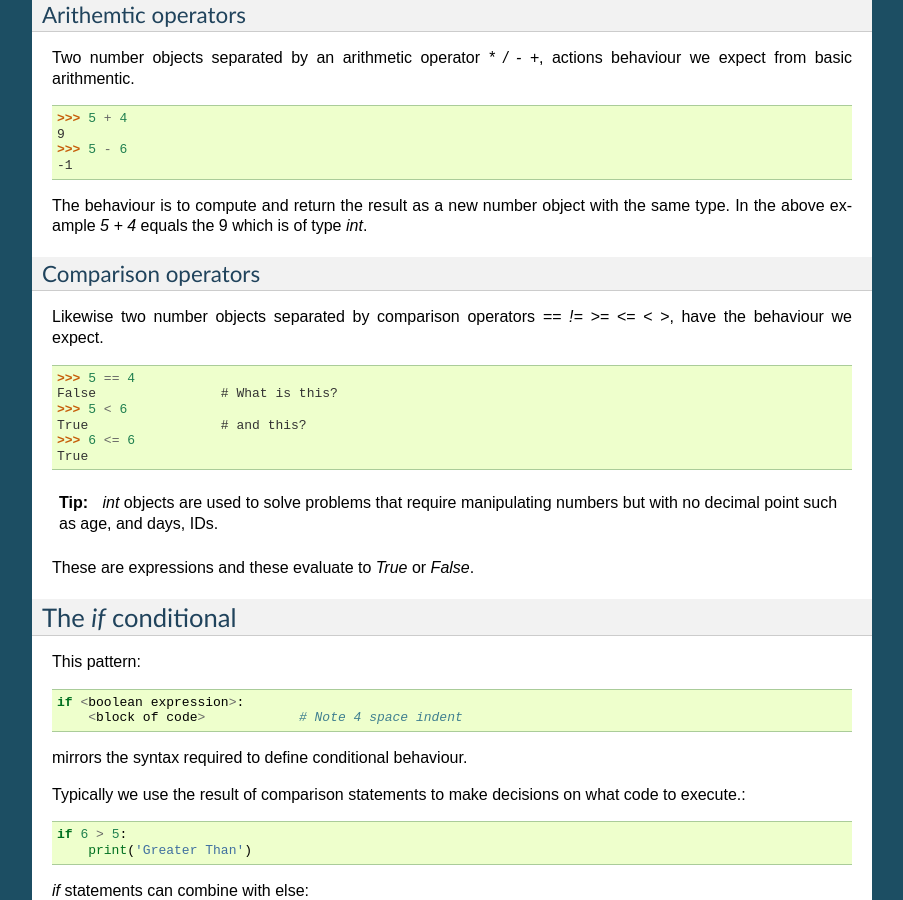
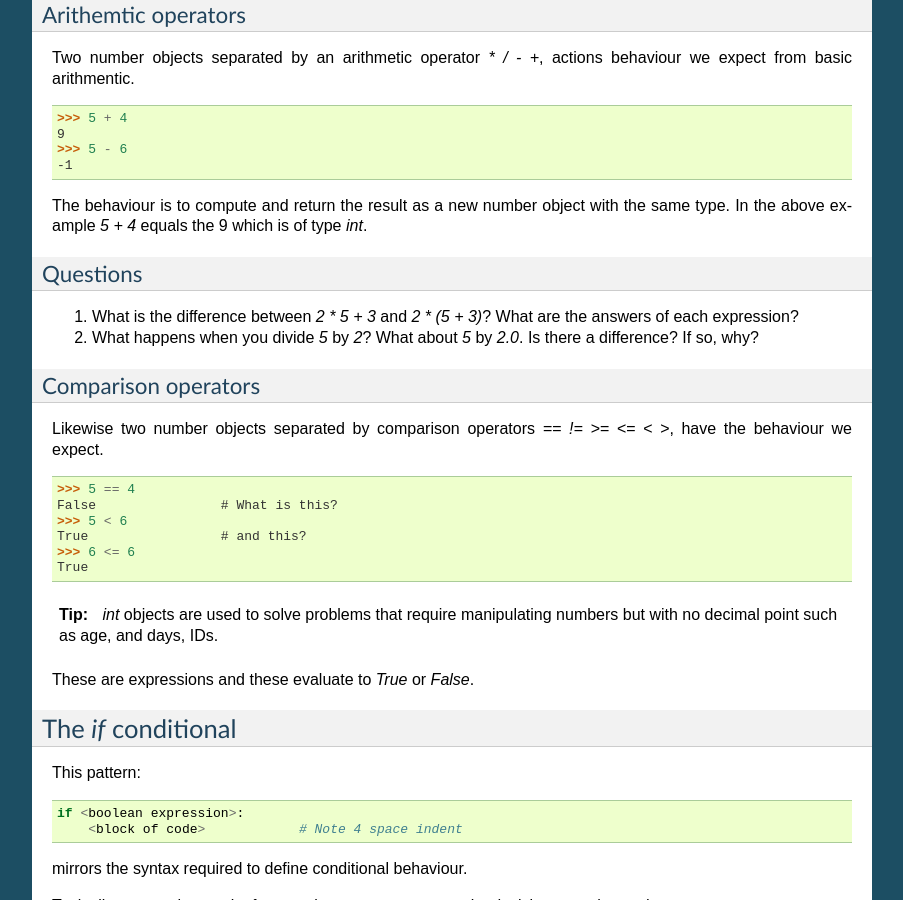
Before and after one commit to gu-lseg/intro-to-programming, a Sphinx documentation site: the page built from source/numbers.rst, in a window 1280 px wide and 900 px high, scrolled down 954 px. Shown: the whole window, without its empty margins (198-1101 px from the left). Built offline with Sphinx 7.4.7, drawn with Linux system fonts in a browser that asks for light colours; pages that are not in the unit, such as notebooks, are missing from menus.

Commit message:
adding more questions to numbers

```diff
--- a/source/numbers.rst
+++ b/source/numbers.rst
@@ -72,6 +72,14 @@ behaviour we expect from basic arithmentic.
 The behaviour is to compute and return the result as a new number object with the same
 type. In the above example `5 + 4` equals the 9 which is of type `int`.
 
+Questions
+---------
+
+1. What is the difference between `2 * 5 + 3` and `2 * (5 + 3)`? What are the
+   answers of each expression?
+2. What happens when you divide `5` by `2`? What about `5` by `2.0`. Is there a
+   difference? If so, why?
+
 Comparison operators
 --------------------
 
```
